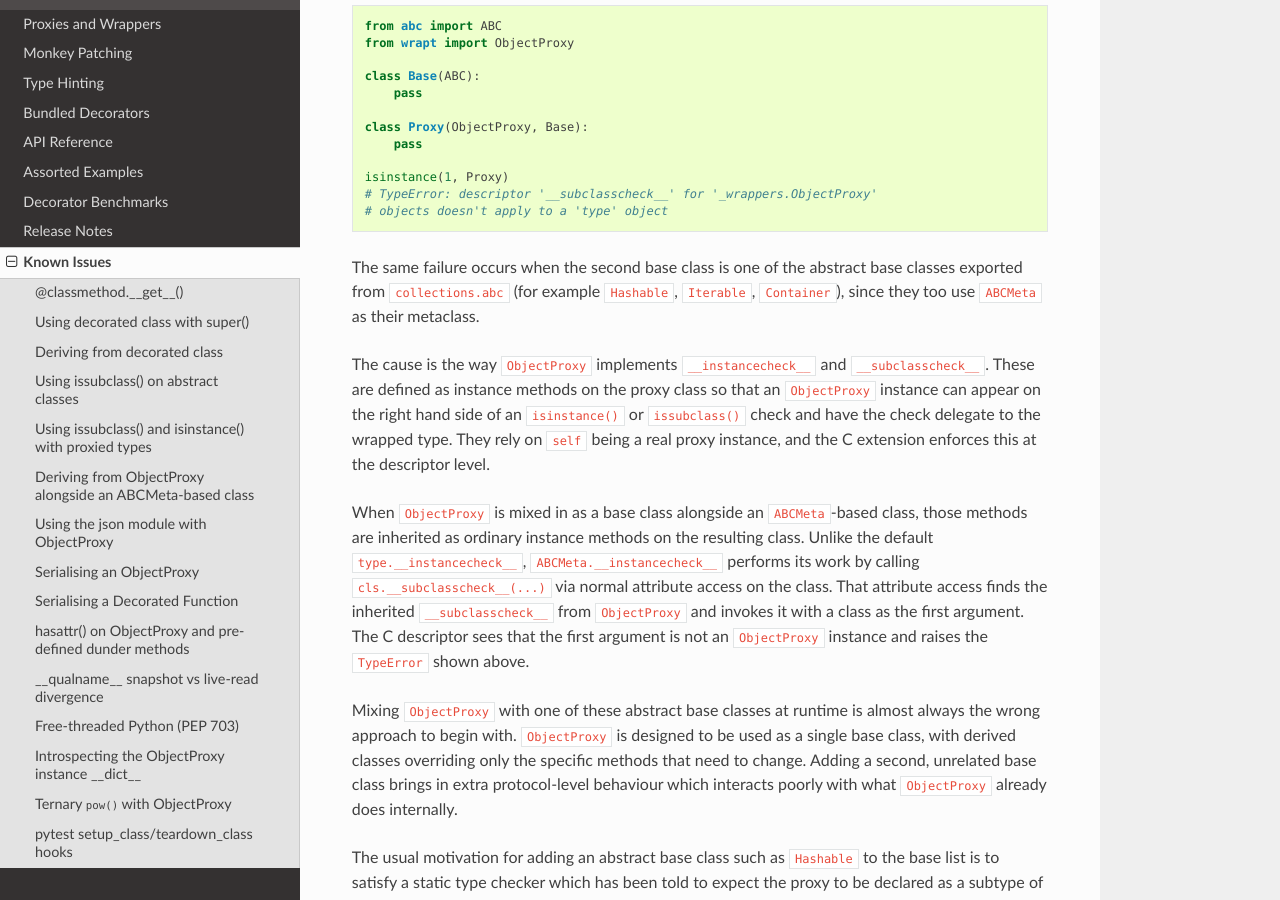
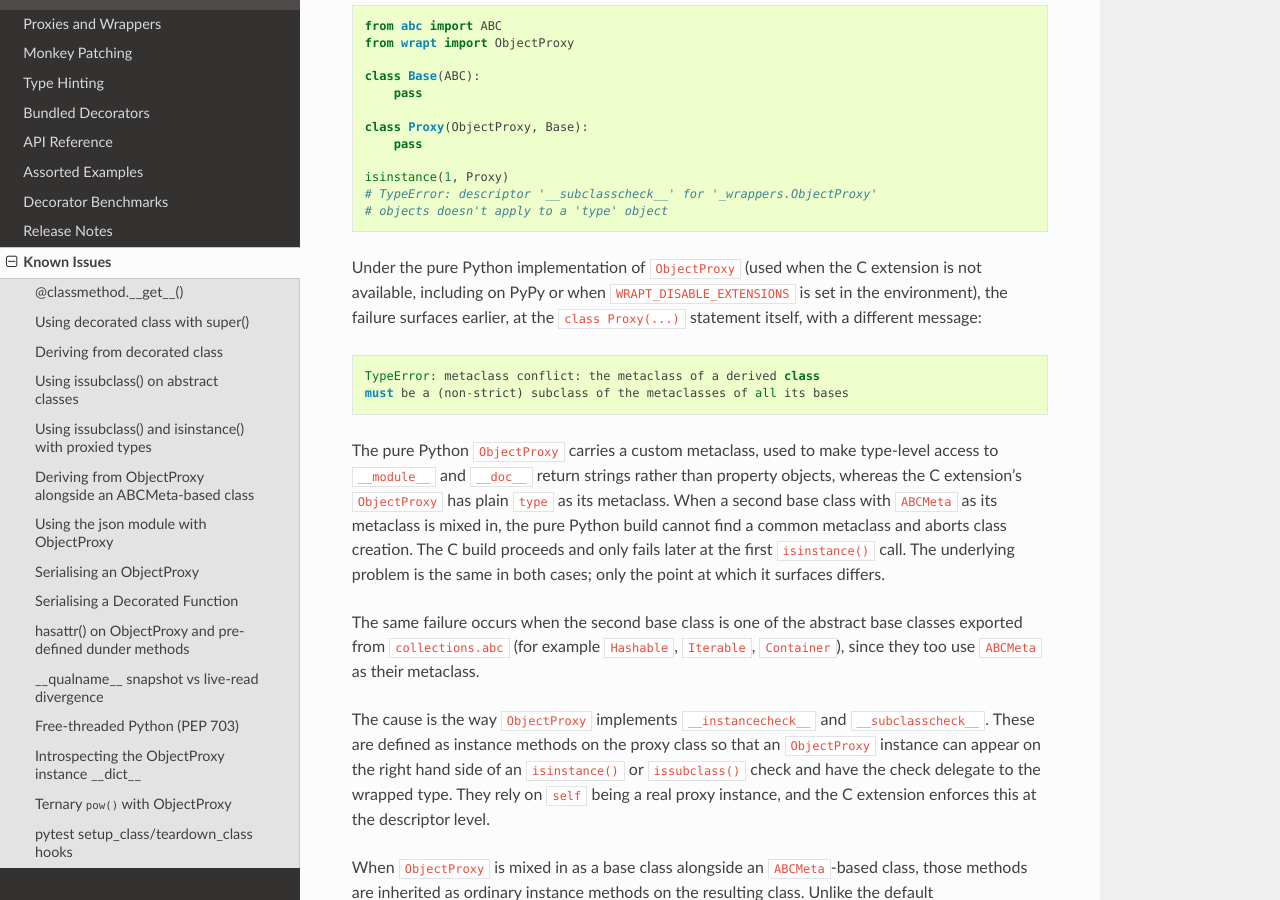
Before and after one commit to GrahamDumpleton/wrapt, a Sphinx documentation site: the page built from docs/issues.rst, in a window 1280 px wide and 900 px high, scrolled down 4000 px. Built offline with Sphinx 7.4.7 and the Read the Docs theme 3.1.0, drawn with Linux system fonts in a browser that asks for light colours.

Commit message:
Document pure Python failure mode for ObjectProxy + ABCMeta mixin.
The known-issues entry for deriving from ObjectProxy alongside an
ABCMeta-based class previously only described the C extension's runtime
TypeError. Under the pure Python implementation the failure surfaces
earlier, at class creation, with a metaclass conflict, because the pure
Python ObjectProxy uses a custom metaclass while the C extension uses
plain type. Note the alternate exception and explain why the two
implementations diverge on where the failure shows up.

```diff
--- a/docs/issues.rst
+++ b/docs/issues.rst
@@ -220,6 +220,25 @@ class whose metaclass is ``abc.ABCMeta`` will fail when used with
     isinstance(1, Proxy)
     # TypeError: descriptor '__subclasscheck__' for '_wrappers.ObjectProxy'
     # objects doesn't apply to a 'type' object
+
+Under the pure Python implementation of ``ObjectProxy`` (used when the
+C extension is not available, including on PyPy or when
+``WRAPT_DISABLE_EXTENSIONS`` is set in the environment), the failure
+surfaces earlier, at the ``class Proxy(...)`` statement itself, with a
+different message::
+
+    TypeError: metaclass conflict: the metaclass of a derived class
+    must be a (non-strict) subclass of the metaclasses of all its bases
+
+The pure Python ``ObjectProxy`` carries a custom metaclass, used to
+make type-level access to ``__module__`` and ``__doc__`` return strings
+rather than property objects, whereas the C extension's ``ObjectProxy``
+has plain ``type`` as its metaclass. When a second base class with
+``ABCMeta`` as its metaclass is mixed in, the pure Python build cannot
+find a common metaclass and aborts class creation. The C build
+proceeds and only fails later at the first ``isinstance()`` call. The
+underlying problem is the same in both cases; only the point at which
+it surfaces differs.
 
 The same failure occurs when the second base class is one of the
 abstract base classes exported from ``collections.abc`` (for example
```
